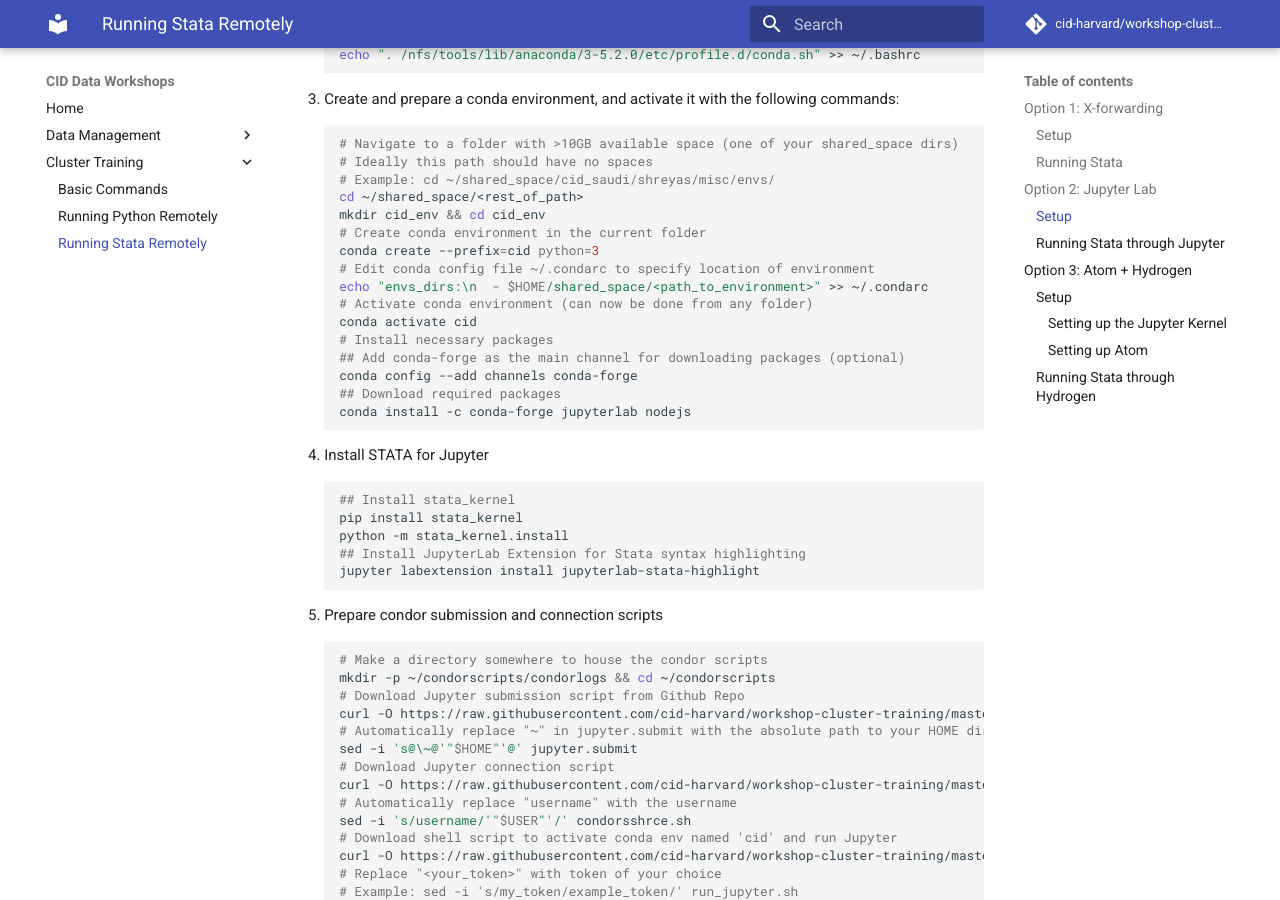
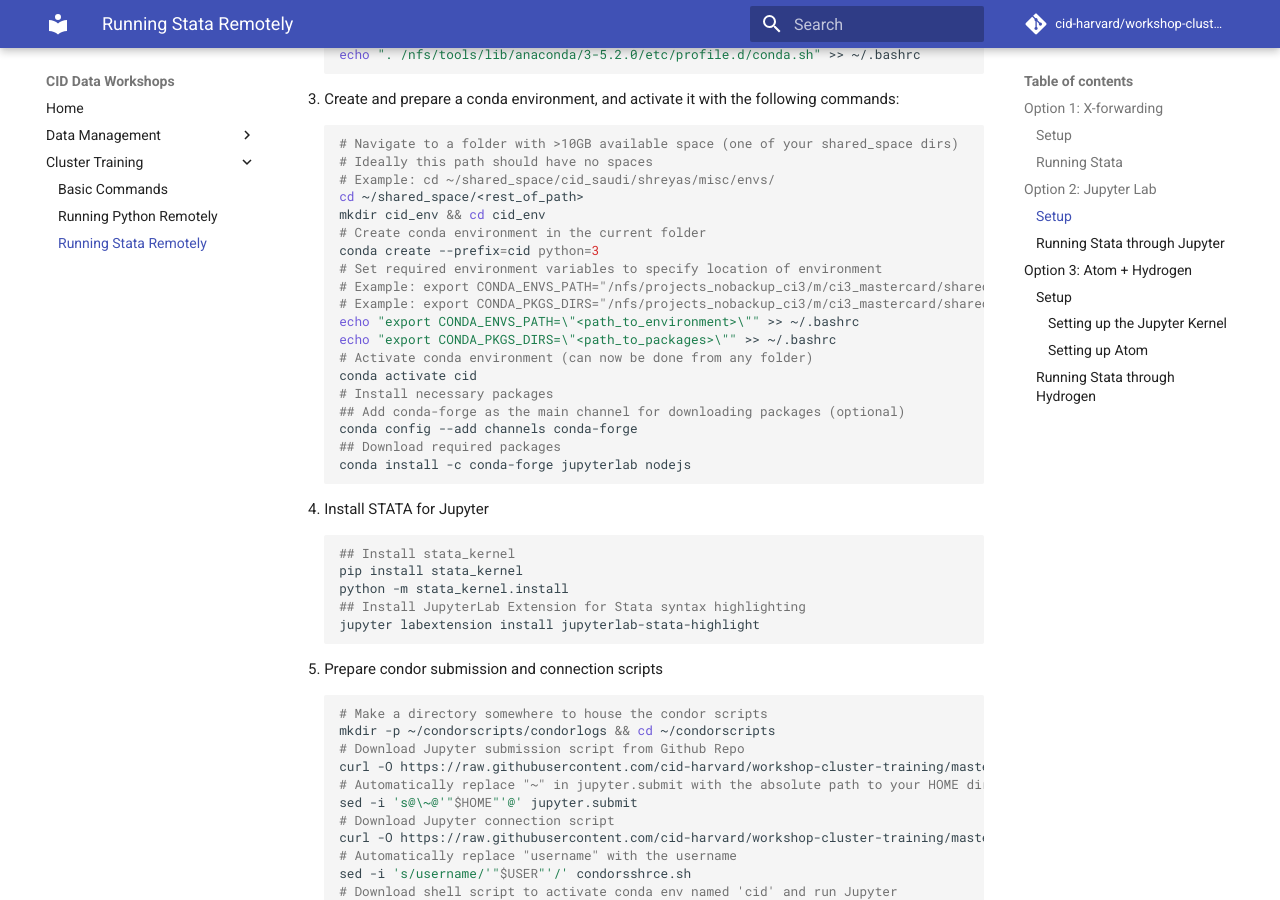
Before and after one commit to fagan2888/workshop-cluster-training, an MkDocs documentation site: the page built from docs/cluster_usage/remote_stata_options.md, in a window 1280 px wide and 900 px high, scrolled down 1824 px. Built offline with MkDocs 1.6.1 and Material for MkDocs 9.7.7, drawn with Linux system fonts in a browser that asks for light colours; comment, search, counter and statistics services are not loaded.

Commit message:
Changed conda envs and pkgs instructions from .condarc edits to environment variable setting

```diff
--- a/docs/cluster_usage/remote_stata_options.md
+++ b/docs/cluster_usage/remote_stata_options.md
@@ -84,8 +84,11 @@ For commonly used commands and introductory tutorials, refer to [RCE documentati
     mkdir cid_env && cd cid_env
     # Create conda environment in the current folder
     conda create --prefix=cid python=3
-    # Edit conda config file ~/.condarc to specify location of environment
-    echo "envs_dirs:\n  - $HOME/shared_space/<path_to_environment>" >> ~/.condarc
+    # Set required environment variables to specify location of environment
+    # Example: export CONDA_ENVS_PATH="/nfs/projects_nobackup_ci3/m/ci3_mastercard/shared_space/ci3_mastercard/shreyas/utils/envs/"
+    # Example: export CONDA_PKGS_DIRS="/nfs/projects_nobackup_ci3/m/ci3_mastercard/shared_space/ci3_mastercard/shreyas/utils/pkgs/"
+    echo "export CONDA_ENVS_PATH=\"<path_to_environment>\"" >> ~/.bashrc
+    echo "export CONDA_PKGS_DIRS=\"<path_to_packages>\"" >> ~/.bashrc
     # Activate conda environment (can now be done from any folder)
     conda activate cid
     # Install necessary packages
```
Also changed, not shown: docs/cluster_usage/remote_python_options.md (+5 -3 lines).
